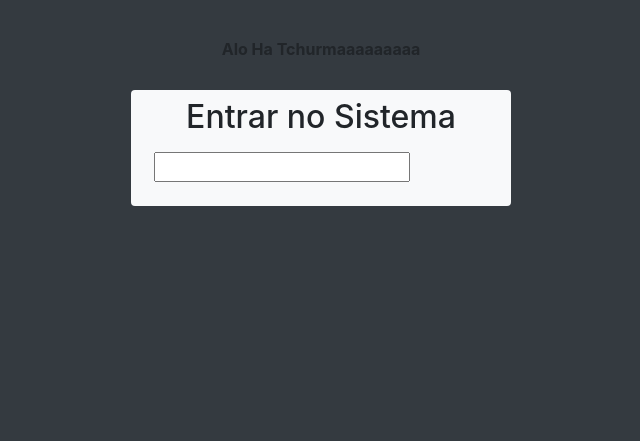
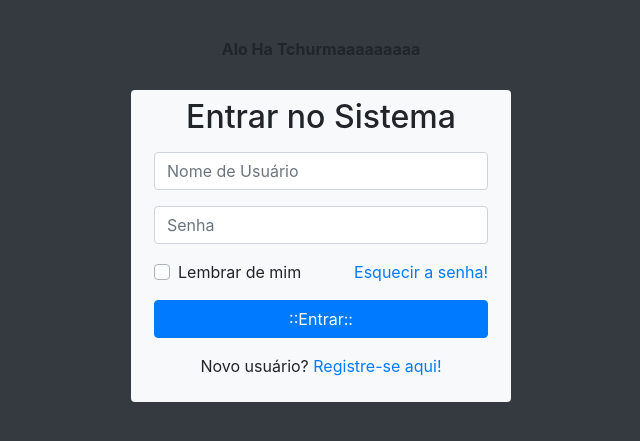
Before and after one commit to sandyellen/login, a PHP site: page /login/ in a window 1280 px wide. Shown: the top 441 px of the page, without its empty margins (319-959 px from the left). Run offline with PHP 8.4, Linux system fonts and the light colour scheme.

Commit message:
Formulário de Login
closes #1

```diff
--- a/index.php
+++ b/index.php
@@ -35,10 +35,51 @@
             <form action="#" method="post" class="p-2"
             id="formLogin">
                 <div class="form-group">
-                   <input type="text" name="" id="">
+                   <input type="text" name="" id="nomeUsuario" id="nomeUsuario"
+                   placeholder="Nome de Usuário" class="form-control">
+                 </div>
+
+                <div class="form-group">
+                    <input type="password" name="senheUsuario"
+                     id="senhaUsuario" placeholder="Senha"
+                     class="form-control">
+                </div>
+
+                <div class="form-group">
+                    <div class="custom-control custom-checkbox">
+
+                        <input type="checkbox" name="lembrar"
+                        id="lembrar" class="custom-control-input">
+
+                        <label for="lembrar" class="custom-control-label">
+                            Lembrar de mim
+                        </label>
+
+                        <a href="#" class="float-right" id="btnEsqueci">
+                            Esquecir a senha!
+
+                        </a>
+                    </div>
+                </div>
+
+                <div class="form-group">
+                    <input type="submit" value="::Entrar::"
+                    name="btnEntrar" id="btnEntrar"
+                    class="btn btn-primary btn-block">
 
                 </div>
-            </form>
+
+                <div class="form-group">
+                    <p class="text-center">
+                        Novo usuário? <a href="#" id="btnRegistrar">
+                        Registre-se aqui!
+                    </a>
+
+                    </p>
+
+                </div>
+
+                </form>
             </div>
         </section>
 
```
